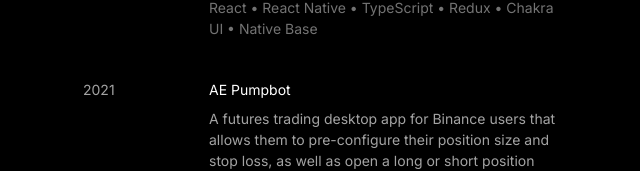
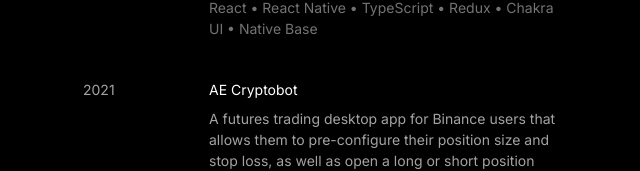
Before and after one commit to jecaluag/jecaluag.com, a Next.js app: page / in a window 1280 px wide. Shown: the part 1967-2138 px from the top of the page, without its empty margins (317-957 px from the left). Built offline with nearby package versions, Linux system fonts and the light colour scheme.

Commit message:
refactor —- Update side-projects.ts

```diff
--- a/constants/side-projects.ts
+++ b/constants/side-projects.ts
@@ -19,7 +19,7 @@ export const sideProjects: ItemData[] = [
   },
   {
     leftText: "2021",
-    title: "AE Pumpbot",
+    title: "AE Cryptobot",
     description:
       "A futures trading desktop app for Binance users that allows them to pre-configure their position size and stop loss, as well as open a long or short position with a single click. Eliminating the hassle and inconvinience of searching for the coin and manually entering their order details on every single trade.",
     textStack:
```
